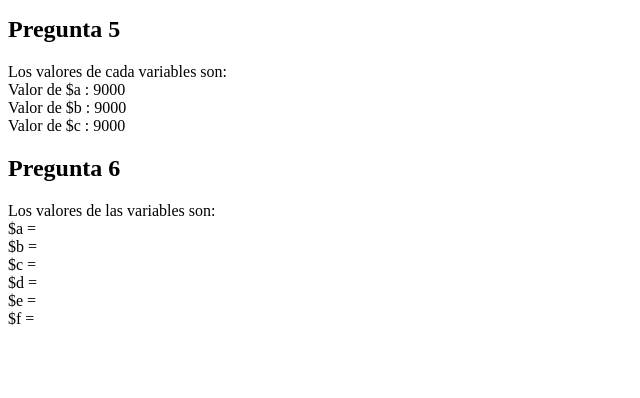
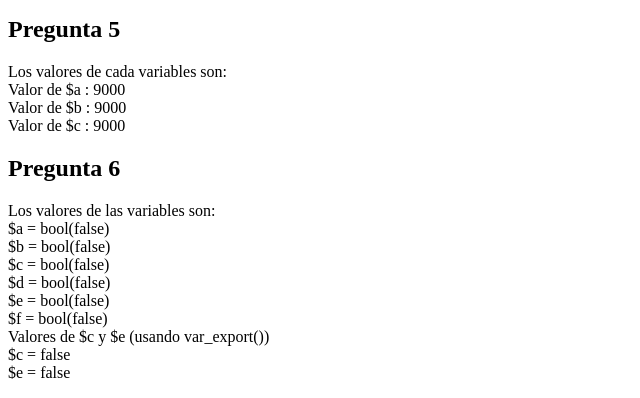
Before and after one commit to lpm-l/tecweb, a PHP site: page / in a window 1280 px wide. Shown: the part 807-1205 px from the top of the page, without its empty margins (0-640 px from the left). Before the commit the page ends 1132 px from the top, so only its background shows below. Run offline with PHP 8.4, Linux system fonts and the light colour scheme.

Commit message:
Se agrego la respuesta a la 6

```diff
--- a/practicas/p05/index.php
+++ b/practicas/p05/index.php
@@ -1,4 +1,7 @@
-<!DOCTYPE html>
+<!DOCTYPE html
+PUBLIC "-//W3C//DTD XHTML 1.0 Strict//EN"
+"DTD/xhtml1-strict.dtd">
+
 <html xmlns="http://www.w3.org/1999/xhtml">
 <head>
     <meta http-equiv="Content-Type" content="text/html; charset=UTF-8" />
@@ -113,13 +116,24 @@
     #Intentamos mostrar los valores con echo:
 
     echo "<p> Los valores de las variables son: <br>";
-    echo '$a = '."$a <br>";
-    echo '$b = '."$b <br>";
-    echo '$c = '."$c <br>";
-    echo '$d = '."$d <br>";
-    echo '$e = '."$e <br>";
-    echo '$f = '."$f <br>";
+    echo '$a = ';
+    var_dump($a);
+    echo "<br>".'$b = ';
+    var_dump($b);
+    echo "<br>".'$c = ';
+    var_dump($c);
+    echo "<br>".'$d = ';
+    var_dump($d);
+    echo "<br>".'$e = ';
+    var_dump($e);
+    echo "<br>".'$f = ';
+    echo var_dump($f);
 
+    #Imprimimos con echo usando var_export()
+    echo '<br>Valores de $c y $e (usando var_export())'."<br>".'$c = ';
+    echo var_export($c, true);
+    echo "<br>".'$e = ';
+    echo var_export($e, true)."</p>";
 
     ?>
 </body>
```
